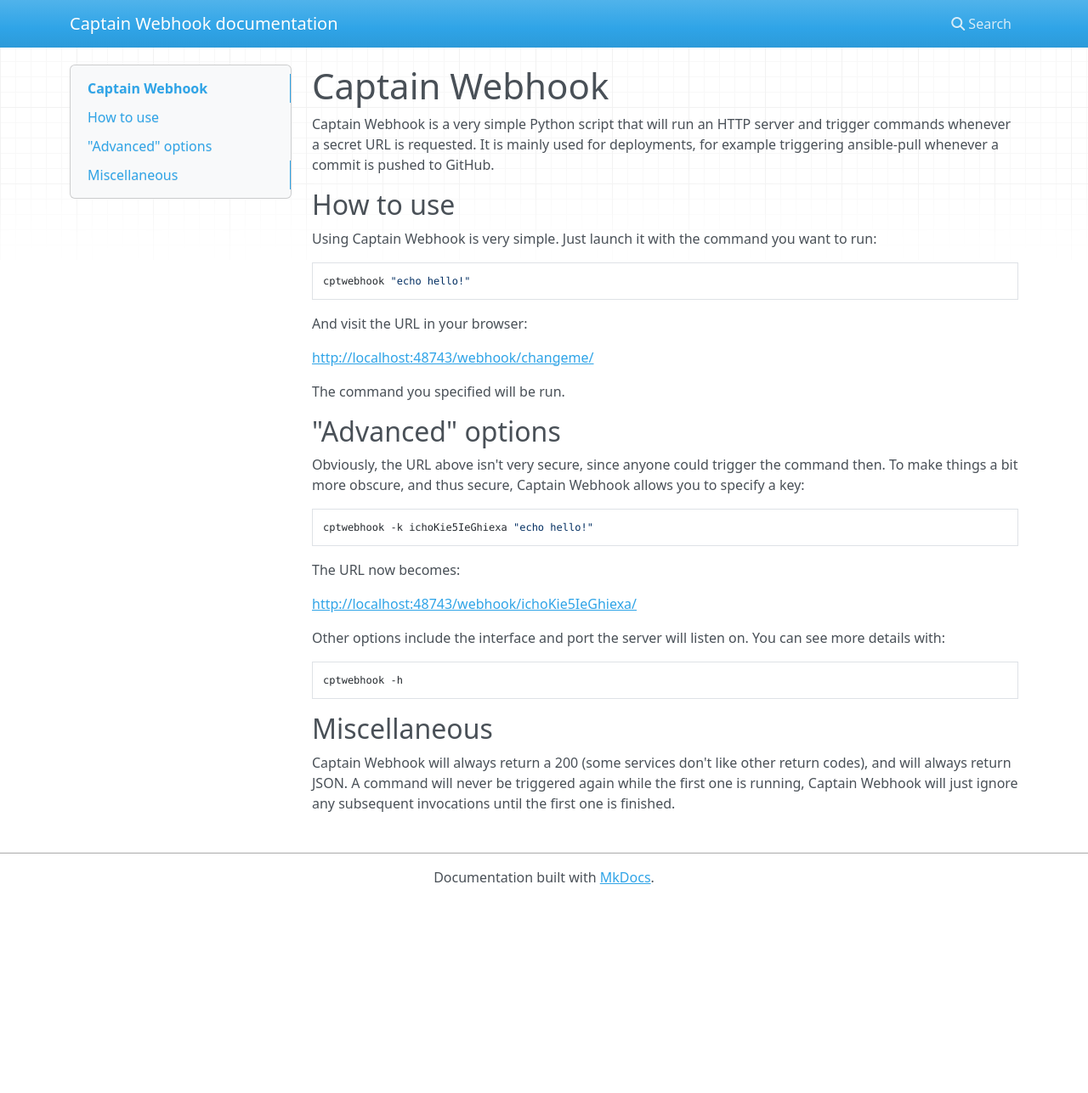
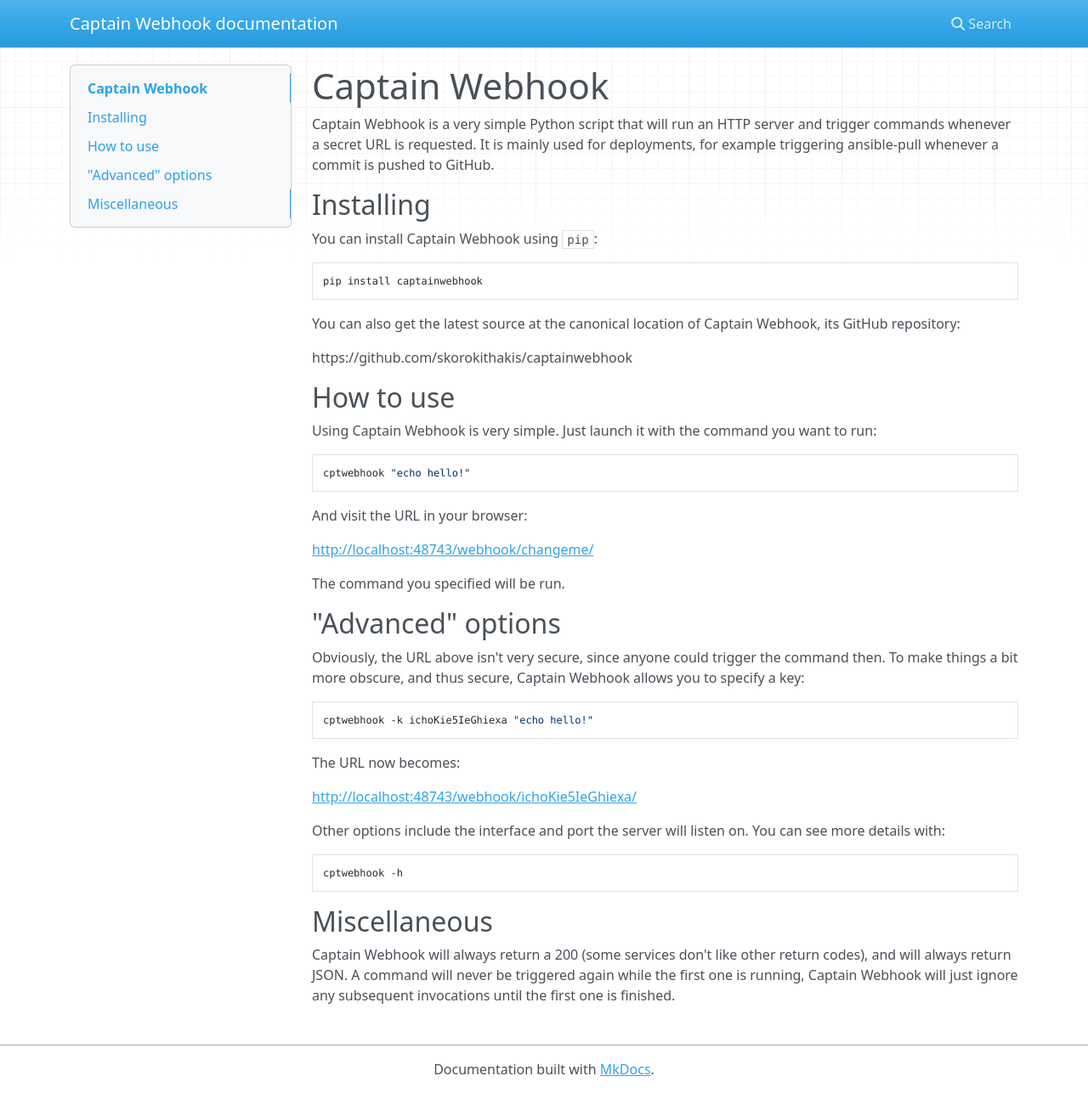
Before and after one commit to skorokithakis/captainwebhook, an MkDocs documentation site: the page built from docs/index.md, in a window 1280 px wide and 1287 px high. Shown: the whole window at 85% size. Built offline with MkDocs 1.6.1, drawn with Linux system fonts in a browser that asks for light colours; nearby versions of some CDN libraries.

Commit message:
Update documentation with installation instructions.

````diff
--- a/docs/index.md
+++ b/docs/index.md
@@ -3,6 +3,19 @@
 Captain Webhook is a very simple Python script that will run an HTTP server and trigger commands whenever a secret URL
 is requested. It is mainly used for deployments, for example triggering ansible-pull whenever a commit is pushed to
 GitHub.
+
+## Installing
+
+You can install Captain Webhook using `pip`:
+
+```
+pip install captainwebhook
+```
+
+You can also get the latest source at the canonical location of Captain Webhook, its GitHub repository:
+
+https://github.com/skorokithakis/captainwebhook
+
 
 ## How to use
 
@@ -17,6 +30,7 @@
 [http://localhost:48743/webhook/changeme/](http://localhost:48743/webhook/changeme/)
 
 The command you specified will be run.
+
 
 ## "Advanced" options
 
@@ -37,6 +51,7 @@
 cptwebhook -h
 ```
 
+
 ## Miscellaneous
 
 Captain Webhook will always return a 200 (some services don't like other return codes), and will always return JSON.
````
